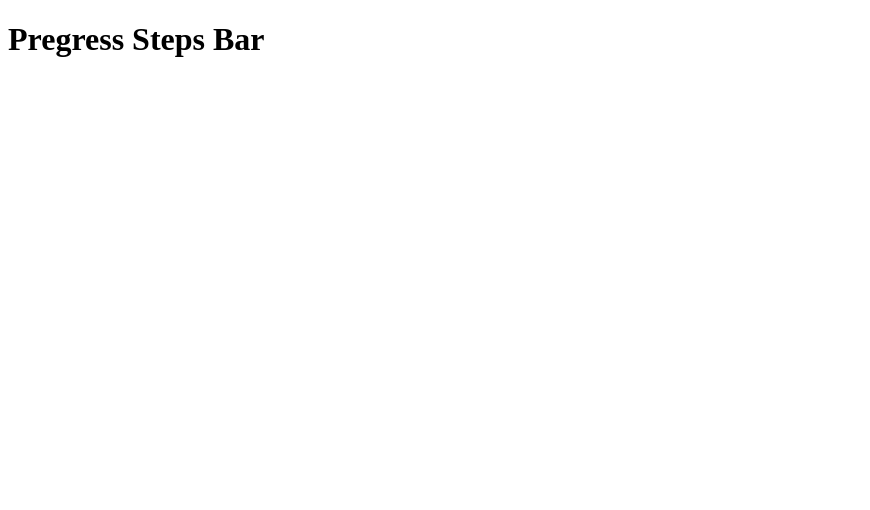
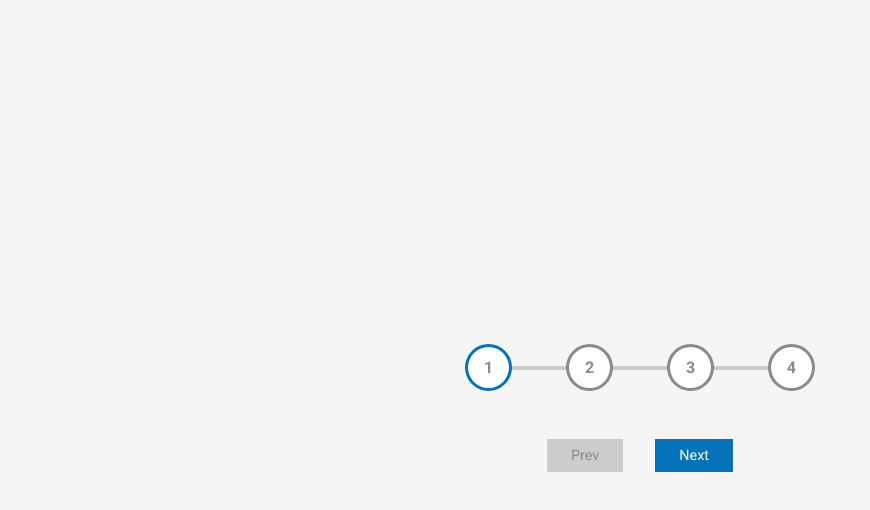
Before and after one commit to abdelbassetsf/Progress-Steps, a plain HTML site: page index.html in a window 1280 px wide. Shown: the whole page, without its empty margins (0-870 px from the left). Drawn offline with Linux system fonts and the light colour scheme.

Commit message:
finishing the project

```diff
--- a/index.html
+++ b/index.html
@@ -3,9 +3,25 @@
   <head>
     <meta charset="UTF-8" />
     <meta name="viewport" content="width=device-width, initial-scale=1.0" />
+    <link rel="stylesheet" href="styles.css" />
     <title>Progress Steps</title>
   </head>
   <body>
-    <h1>Pregress Steps Bar</h1>
+    <div class="container">
+      <div class="progress-container">
+        <div class="progress" id="progress"></div>
+        <div class="circle active">1</div>
+        <div class="circle">2</div>
+        <div class="circle">3</div>
+        <div class="circle">4</div>
+      </div>
+      <div class="buttons">
+        <button class="btn" id="prev-btn" disabled>Prev</button>
+        <button class="btn" id="next-btn">Next</button>
+      </div>
+    </div>
+
+    <!-- Script -->
+    <script src="./script.js"></script>
   </body>
 </html>
--- a/script.js
+++ b/script.js
@@ -0,0 +1,52 @@
+const progressBar = document.getElementById('progress');
+const circles = document.querySelectorAll('.circle');
+const prevBtn = document.getElementById('prev-btn');
+const nextBtn = document.getElementById('next-btn');
+
+let currentActive = 1;
+
+// Update the progress bar and and the active circle
+function update() {
+  circles.forEach((circle, idx) => {
+    if (idx < currentActive) {
+      circle.classList.add('active');
+    } else {
+      circle.classList.remove('active');
+    }
+  });
+
+  const actives = document.querySelectorAll('.active');
+  progressBar.style.width = `${
+    ((actives.length - 1) / (circles.length - 1)) * 100
+  }%`;
+
+  if (currentActive === 1) {
+    prevBtn.disabled = true;
+  } else if (currentActive === circles.length) {
+    nextBtn.disabled = true;
+  } else {
+    prevBtn.disabled = false;
+    nextBtn.disabled = false;
+  }
+}
+
+// Event listeners
+nextBtn.addEventListener('click', () => {
+  currentActive++;
+
+  if (currentActive > circles.length) {
+    currentActive = circles.length;
+  }
+
+  update();
+});
+
+prevBtn.addEventListener('click', () => {
+  currentActive--;
+
+  if (currentActive < 1) {
+    currentActive = 1;
+  }
+
+  update();
+});
--- a/styles.css
+++ b/styles.css
@@ -0,0 +1,113 @@
+@import url('https://fonts.googleapis.com/css2?family=Roboto:wght@400;700&display=swap');
+
+* {
+  box-sizing: border-box;
+}
+
+body {
+  font-family: 'Roboto', sans-serif;
+  height: 100vh;
+  margin: 0;
+  padding: 0;
+  background: whitesmoke;
+  display: flex;
+  justify-content: center;
+  align-items: center;
+  overflow: hidden;
+  text-align: center;
+}
+
+.container {
+  text-align: center;
+}
+
+.progress-container {
+  display: flex;
+  justify-content: space-between;
+  position: relative;
+  margin: 2rem;
+  width: 350px;
+  max-width: 100%;
+}
+
+.progress-container::before {
+  content: '';
+  background-color: #ccc;
+  position: absolute;
+  height: 4px;
+  top: 50%;
+  left: 0;
+  width: 100%;
+  z-index: -1;
+  transform: translateY(-50%);
+}
+
+.progress {
+  background-color: #0672bb;
+  height: 4px;
+  position: absolute;
+  top: 50%;
+  left: 0;
+  width: 0;
+  z-index: -1;
+  transform: translateY(-50%);
+  transition: 0.4s ease-in;
+}
+
+.circle {
+  border: 3px solid #8d8989;
+  border-radius: 50%;
+  padding: 0.7rem 1rem;
+  color: #8d8989;
+  background: #fff;
+  font-weight: bold;
+  display: flex;
+  justify-content: center;
+  align-items: center;
+}
+
+.circle.active {
+  border-color: #0672bb;
+  transition: border 0.4s ease-in 0.2s;
+}
+
+.buttons {
+  display: flex;
+  justify-content: center;
+  margin: auto;
+}
+
+.btn {
+  background: #0672bb;
+  padding: 0.5rem 1.5rem;
+  margin: 1rem;
+  outline: none;
+  border: none;
+  cursor: pointer;
+  font-family: inherit;
+  font-size: 0.9rem;
+  color: #fff;
+  transition: transform 0.1s ease-in;
+}
+
+.btn:hover,
+.btn:active {
+  background: #045e9b;
+}
+
+.btn:active {
+  transform: scale(0.96);
+}
+
+.btn:disabled {
+  background: #ccc;
+  cursor: not-allowed;
+  color: #8d8989;
+}
+
+/* @media (max-width: 450px) {
+  .container {
+    width: 350px;
+    margin: auto;
+  }
+} */
```
